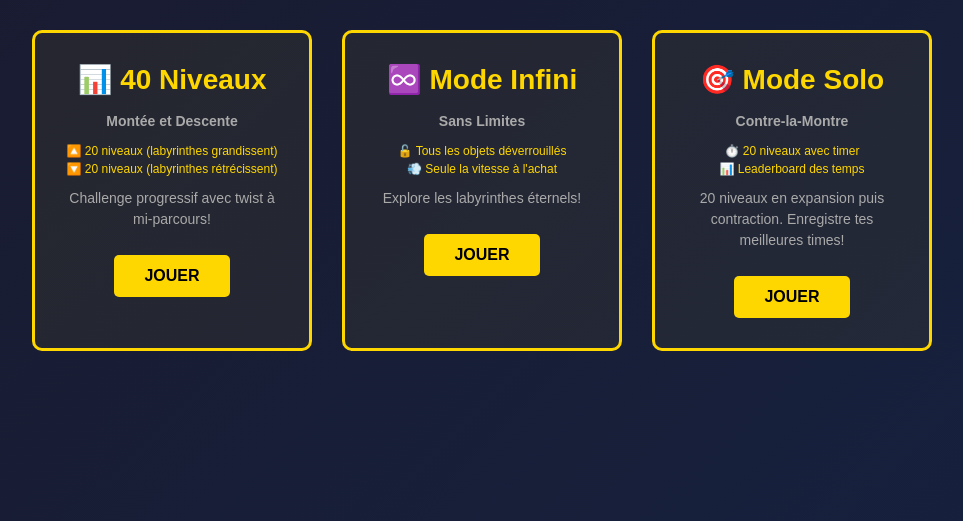
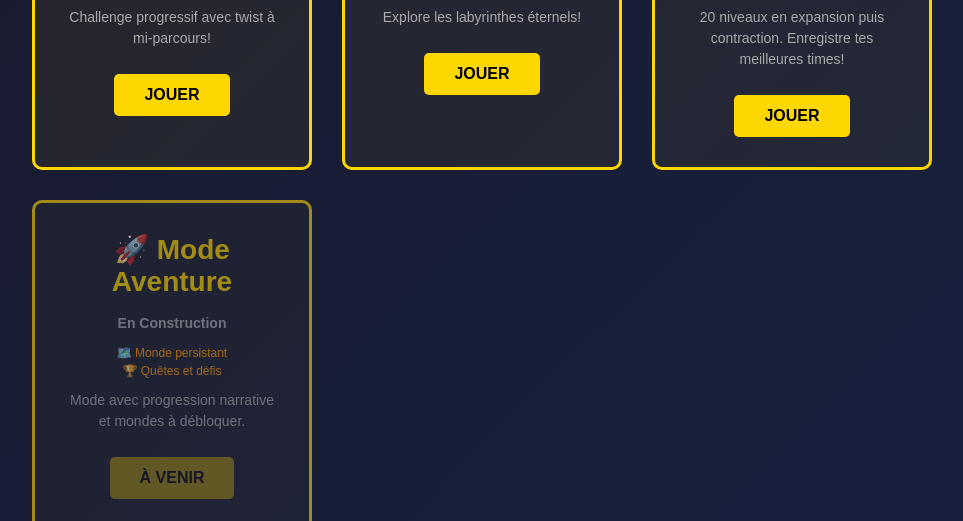
Before and after one commit to dadouman/jeu-1-io, a website: page public/index.html in a window 1280 px wide. Shown: the part 279-800 px from the top of the page, without its empty margins (158-1121 px from the left). Drawn offline with nearby package versions, Linux system fonts and the light colour scheme.

Commit message:
UI: Add 'Adventure Mode' (Coming Soon) card to mode selector
- Added placeholder for future 'Adventure Mode' (Mode Aventure)
- Mode card shows as coming soon with reduced opacity
- Button disabled with alert message
- Teases features: persistent world, quests, challenges
- Prepared for future implementation

```diff
--- a/public/index.html
+++ b/public/index.html
@@ -54,6 +54,18 @@
                 <p>20 niveaux en expansion puis contraction. Enregistre tes meilleures times!</p>
                 <button onclick="selectMode('solo')">JOUER</button>
             </div>
+
+            <!-- Mode En Construction -->
+            <div class="mode-card" style="opacity: 0.6; cursor: not-allowed;">
+                <h2>🚀 Mode Aventure</h2>
+                <p><strong>En Construction</strong></p>
+                <p style="color: #FF9900; font-size: 12px;">
+                    🗺️ Monde persistant<br>
+                    🏆 Quêtes et défis
+                </p>
+                <p>Mode avec progression narrative et mondes à débloquer.</p>
+                <button onclick="alert('Mode en construction! 🔨')" style="opacity: 0.5; cursor: not-allowed;">À VENIR</button>
+            </div>
         </div>
     </div>
 
```
